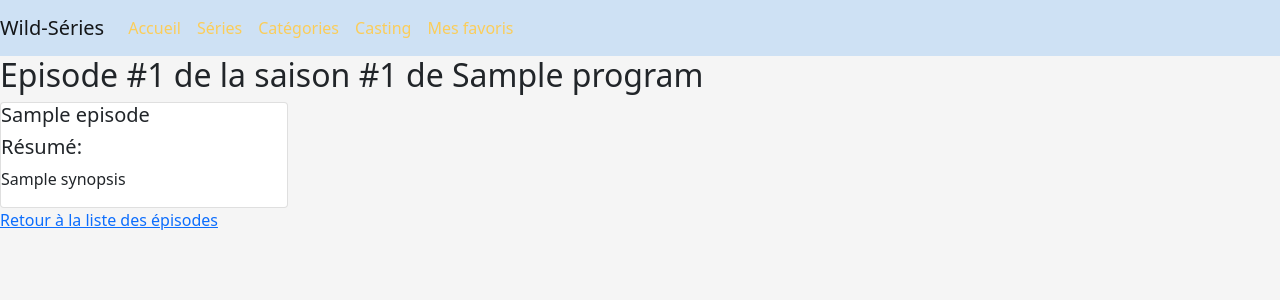
After one commit to Nathalie-Sansone/wild-series, a Symfony app: template templates/program/episode_show.html.twig in a window 1280 px wide. The commit adds this page. Shown: the top 300 px of the page. Run offline with Twig, Linux system fonts and the light colour scheme; the template is opened without the code that fills it: most values are stand-ins (such as "Sample title", 1, 10 or a date in 2020); style sheets or scripts are compiled from the project's sources; some libraries are stand-ins or nearby versions.

Commit message:
symfony quest 11 param converter

```diff
--- a/templates/category/show.html.twig
+++ b/templates/category/show.html.twig
@@ -6,7 +6,7 @@
     <h1>Les derniers ajouts dans la catégorie {{ category.name }}</h1>
     {% for program in programs %}
     <div>
-        <h2>Série #{{ program.id }} - <a href="{{ path("program_show", {id: program.id }) }}">{{ program.title }}</a></h2>
+        <h2>Série #{{ program.id }} - <a href="{{ path("program_show", {'id': program.id }) }}">{{ program.title }}</a></h2>
         <p>{{ program.summary }}</p>
     </div>
         {% else %}
--- /dev/null
+++ b/templates/program/episode_show.html.twig
@@ -0,0 +1,13 @@
+{% extends 'base.html.twig' %}
+{% block title %}
+    {{ parent() }} - Série {{ program.title }}, Saison #{{ season.number }}, Episode #{{ episode.number }}
+{% endblock %}
+{% block body %}
+    <h2>Episode #{{ episode.number }} de la saison #{{ season.number }} de {{ program.title }}</h2>
+        <div class="card" style="width: 18rem;">
+            <h5 class="card-title">{{ episode.title }}</h5>
+            <h5 class="card-title">Résumé:</h5>
+            <p>{{ episode.synopsis }}</p>
+        </div>
+    <a href="{{ path("program_season_show", {'program': program.id, 'season': season.id }) }}">Retour à la liste des épisodes</a>
+{% endblock %}
--- a/templates/program/index.html.twig
+++ b/templates/program/index.html.twig
@@ -9,7 +9,7 @@
     <div class="card-body">
         <h5 class="card-title">{{ loop.index }} / {{ program.title }} - Catégorie : {{ program.category.name }}</h5>
         <p class="card-text">{{ program.summary }}</p>
-        <a href="{{ path("program_show", { id: program.id }) }}" class="btn btn-primary">Voir la fiche</a>
+        <a href="{{ path("program_show", {'id': program.id }) }}" class="btn btn-primary">Voir la fiche</a>
     </div>
 </div>
     {% else %}
--- a/templates/program/season_show.html.twig
+++ b/templates/program/season_show.html.twig
@@ -9,7 +9,7 @@
     {% for episode in season.episodes %}
         <div class="card" style="width: 18rem;">
             <ul class="list-group list-group-flush">
-            <li class="list-group-item">Episode {{ episode.number }}: {{ episode.title }}</li>
+                <li class="list-group-item">Episode {{ episode.number }}: <a href="{{ path("program_episode_show", {'program': program.id, 'season': season.id, 'episode': episode.id }) }}">{{ episode.title }}</a></li>
             </ul>
         </div>
     {% endfor %}
--- a/templates/program/show.html.twig
+++ b/templates/program/show.html.twig
@@ -9,7 +9,7 @@
             <h5 class="card-title">{{ program.title }}</h5>
             <p class="card-text">{{ program.summary }}</p>
             {% for season in seasons %}
-                <a href="{{ path('program_season_show', {'programId': program.id, 'seasonId': season.id}) }}"><p>Saison #{{ season.number }}</p></a>
+                <a href="{{ path('program_season_show', {'program': program.id, 'season': season.id }) }}"><p>Saison #{{ season.number }}</p></a>
             {% endfor %}
             <a href="{{ path('category_index') }}" class="btn btn-primary">Catégorie : {{ program.category.name }}</a>
         </div>
```
Also changed, not shown: src/Controller/ProgramController.php (+20 -27 lines). Lines whose indentation alone changed are shown as unchanged.
